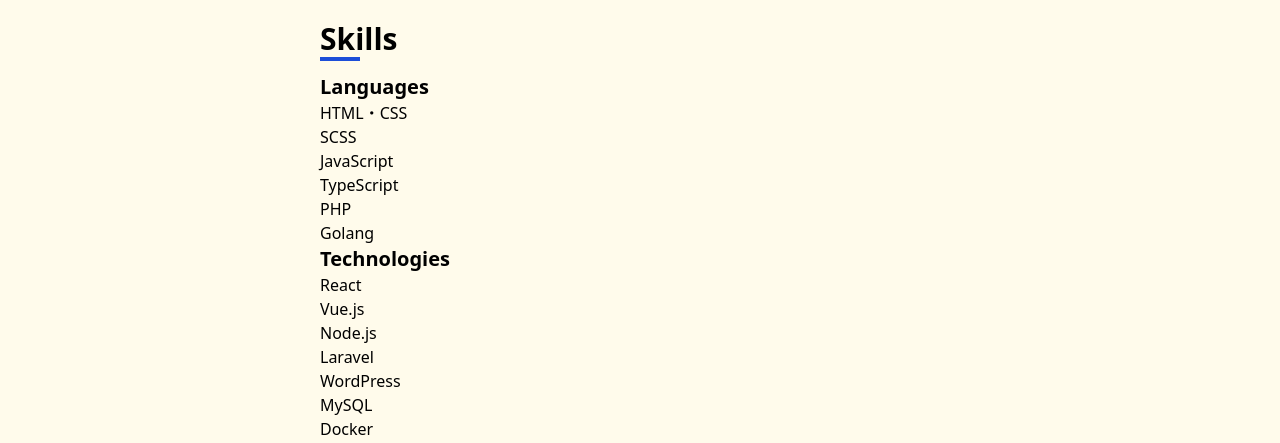
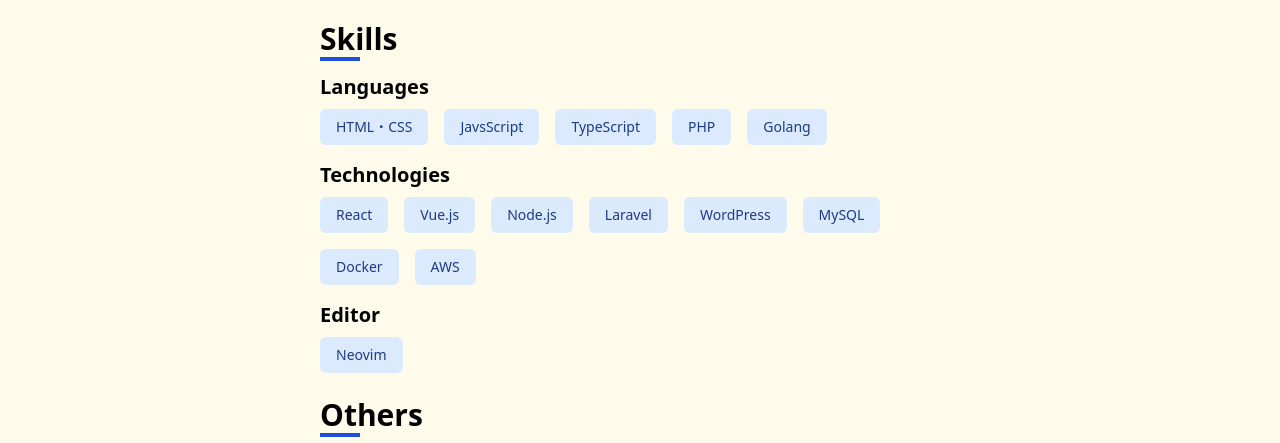
Before and after one commit to Yota-K/portfolio, a Gatsby site: page / in a window 1280 px wide. Shown: the part 1225-1668 px from the top of the page. Built offline with nearby package versions, Linux system fonts and the light colour scheme; Gatsby itself is replaced by a stand-in of ours.

Commit message:
feat: Built in Modal component.

```diff
--- a/src/components/sections/Skills.tsx
+++ b/src/components/sections/Skills.tsx
@@ -1,33 +1,50 @@
-import React from 'react';
+import React, { useState } from 'react';
+import Button from '~/components/Button';
+import Modal from '~/components/Modal';
 import SectionRoot from './SectionRoot';
+import { SkillInfo, allSkills } from '~/allSkills';
 
 const Skills: React.FC = () => {
-  const allSkills = [
-    {
-      heading: 'Languages',
-      skills: ['HTML・CSS', 'SCSS', 'JavaScript', 'TypeScript', 'PHP', 'Golang'],
-    },
-    {
-      heading: 'Technologies',
-      skills: ['React', 'Vue.js', 'Node.js', 'Laravel', 'WordPress', 'MySQL', 'Docker', 'AWS'],
-    },
-    {
-      heading: 'Editor',
-      skills: ['Neovim'],
-    },
-  ];
+  const [isOpen, setIsOpen] = useState(false);
+  const [skillInfo, setSkillInfo] = useState<SkillInfo>({
+    title: '',
+    yearsOfExperience: '',
+    content: '',
+  });
+
+  const openSkillInModal = (skill: SkillInfo) => {
+    setSkillInfo({
+      ...skillInfo,
+      title: skill.title,
+      yearsOfExperience: skill.yearsOfExperience,
+      content: skill.content,
+    });
+    setIsOpen(true);
+  };
+
   return (
     <SectionRoot heading="Skills">
       {allSkills.map((item) => (
-        <div key={item.heading}>
-          <h3 className="text-xl font-bold">{item.heading}</h3>
-          <ul>
+        <div key={item.heading} className="mb-4">
+          <h3 className="text-xl font-bold mb-2">{item.heading}</h3>
+          <ul className="flex gap-4 flex-wrap">
             {item.skills.map((skill) => (
-              <li key={skill}>{skill}</li>
+              <li key={skill.title}>
+                <Button className="bg-blue-100 text-blue-900 hover:bg-blue-200" onClick={() => openSkillInModal(skill)}>
+                  {skill.title}
+                </Button>
+              </li>
             ))}
           </ul>
         </div>
       ))}
+      <Modal
+        title={skillInfo.title}
+        subTitle={skillInfo.yearsOfExperience}
+        content={skillInfo.content}
+        isOpen={isOpen}
+        setIsOpen={setIsOpen}
+      />
     </SectionRoot>
   );
 };
```
